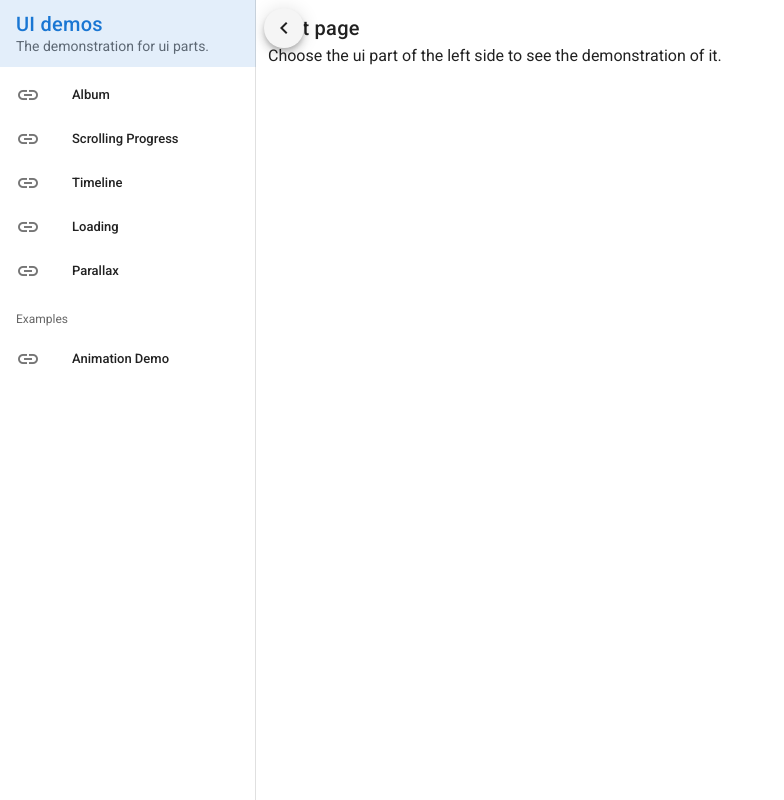
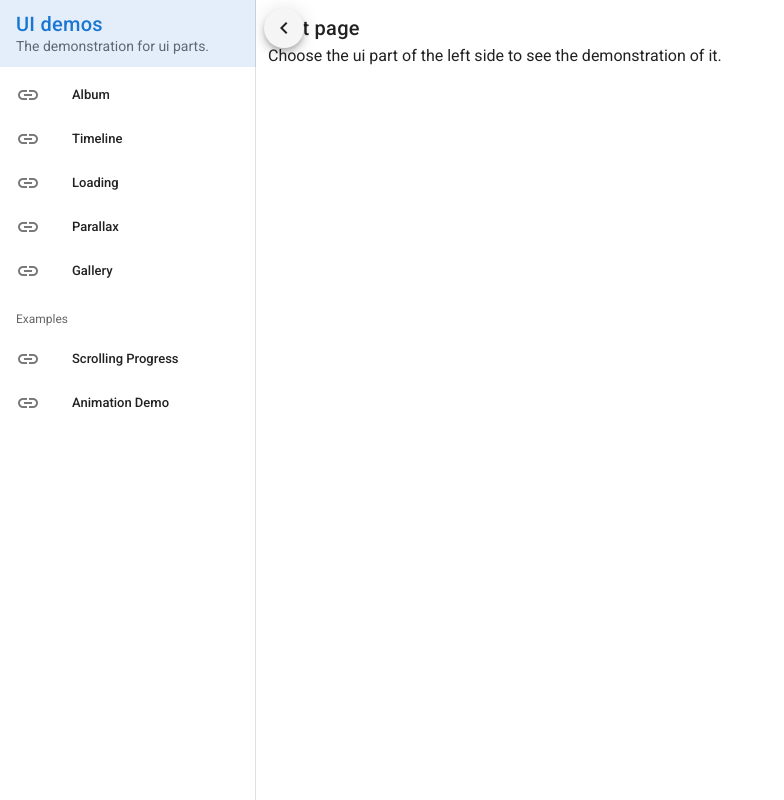
Before and after one commit to zfanli/ui, a Vue app: page / in a window 1280 px wide. Shown: the whole page, without its empty margins (0-784 px from the left). Built offline with nearby package versions, Linux system fonts and the light colour scheme.

Commit message:
Move the scrolling progress to example

```diff
--- a/src/App.vue
+++ b/src/App.vue
@@ -70,11 +70,7 @@ export default {
         link: "album",
         icon: "mdi-link",
       },
-      {
-        name: "Scrolling Progress",
-        link: "scrolling-progress",
-        icon: "mdi-link",
-      },
+
       {
         name: "Timeline",
         link: "timeline",
@@ -90,8 +86,18 @@ export default {
         link: "parallax",
         icon: "mdi-link",
       },
+      {
+        name: "Gallery",
+        link: "gallery",
+        icon: "mdi-link",
+      },
     ],
     examples: [
+      {
+        name: "Scrolling Progress",
+        link: "scrolling-progress",
+        icon: "mdi-link",
+      },
       {
         name: "Animation Demo",
         link: "animation-demo",
@@ -109,6 +115,9 @@ export default {
 
 <style lang="scss">
 html {
+  overflow: hidden !important;
+}
+html {
   overflow: auto !important;
 }
 </style>
--- a/src/router/index.js
+++ b/src/router/index.js
@@ -19,14 +19,7 @@ const routes = [
     component: () =>
       import(/* webpackChunkName: "album" */ "../components/Album.vue"),
   },
-  {
-    path: "/scrolling-progress",
-    name: "ScrollingProgress",
-    component: () =>
-      import(
-        /* webpackChunkName: "s-progress" */ "../components/ScrollingProgress.vue"
-      ),
-  },
+
   {
     path: "/timeline",
     name: "Timeline",
@@ -46,6 +39,20 @@ const routes = [
       import(/* webpackChunkName: "parallax" */ "../components/Parallax.vue"),
   },
   {
+    path: "/gallery",
+    name: "Gallery",
+    component: () =>
+      import(/* webpackChunkName: "gallery" */ "../views/GalleryDemo.vue"),
+  },
+  {
+    path: "/scrolling-progress",
+    name: "ScrollingProgress",
+    component: () =>
+      import(
+        /* webpackChunkName: "s-progress" */ "../views/ScrollingProgress.vue"
+      ),
+  },
+  {
     path: "/animation-demo",
     name: "AnimationDemo",
     component: () =>
@@ -55,6 +62,13 @@ const routes = [
 
 const router = new VueRouter({
   routes,
+  scrollBehavior(_, __, savedPosition) {
+    if (savedPosition) {
+      return savedPosition;
+    } else {
+      return { x: 0, y: 0 };
+    }
+  },
 });
 
 export default router;
```
Also changed, not shown: src/assets/images/nav-logo.png (added), src/views/ScrollingProgress.vue (renamed from src/components/ScrollingProgress.vue).
